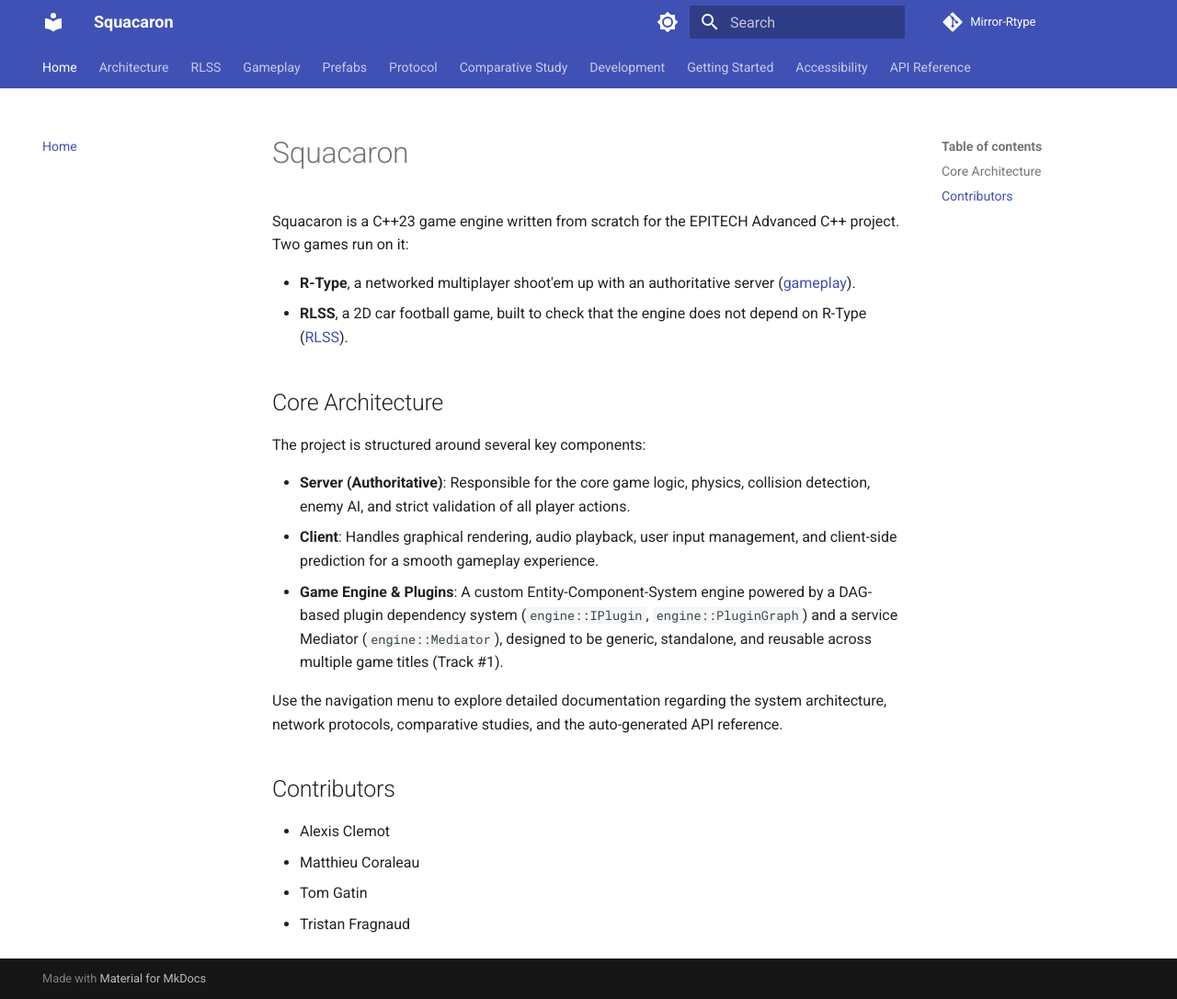
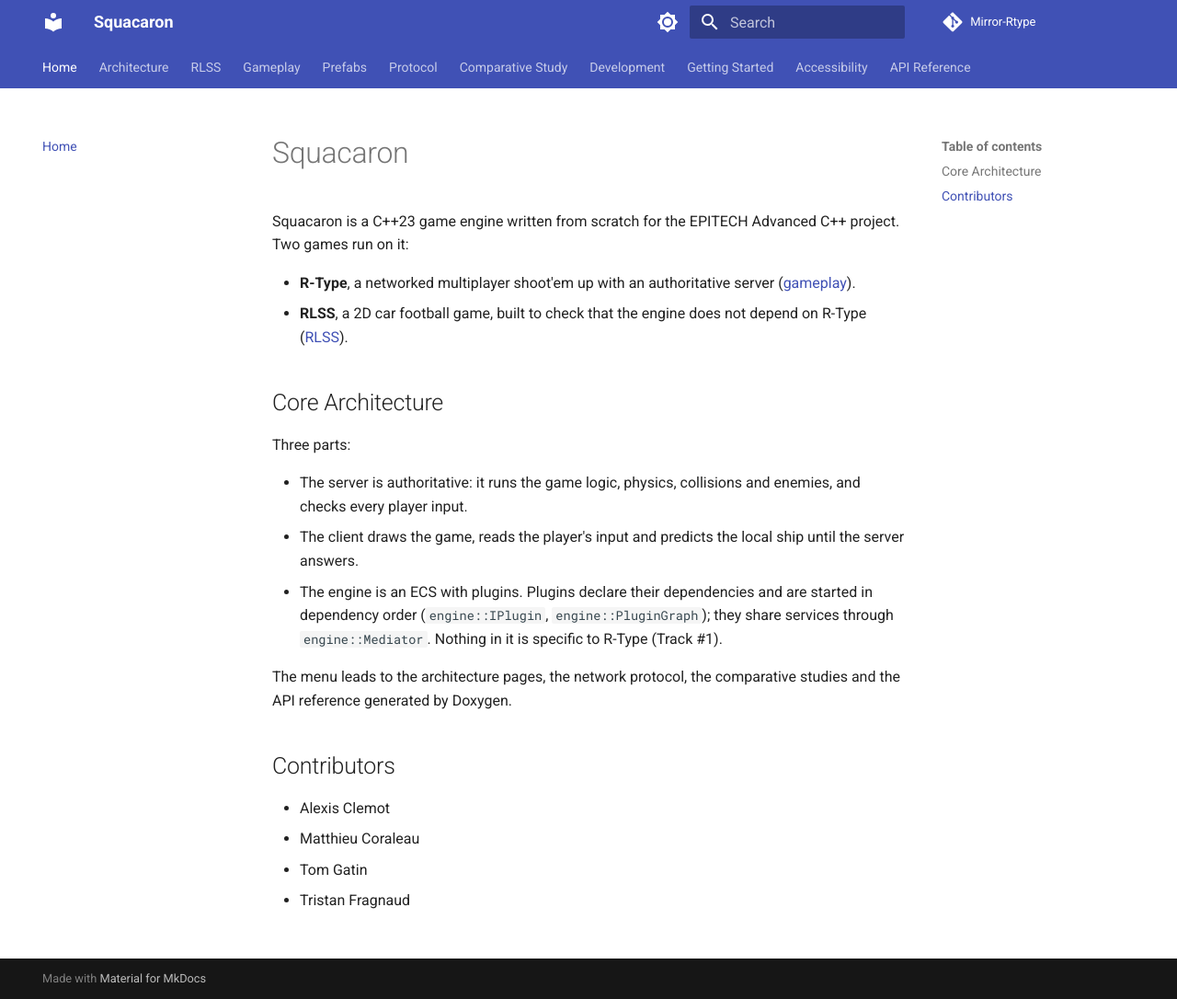
Before and after one commit to Matt4401/Mirror-Rtype, an MkDocs documentation site: the page built from docs/index.md, in a window 1280 px wide and 1086 px high. Shown: the whole window at 92% size. Built offline with MkDocs 1.6.1 and Material for MkDocs 9.7.7, drawn with Linux system fonts in a browser that asks for light colours; comment, search, counter and statistics services are not loaded.

Commit message:
docs: rewrite the README and docs intros in plain language
Drop the marketing wording and bold labels, fix the protocol summary (TCP for the
lobby, UDP in game, Protobuf payloads) and name RLSS as the second engine game.

```diff
--- a/docs/index.md
+++ b/docs/index.md
@@ -7,13 +7,17 @@ Squacaron is a C++23 game engine written from scratch for the EPITECH Advanced C
 
 ## Core Architecture
 
-The project is structured around several key components:
+Three parts:
 
-- **Server (Authoritative)**: Responsible for the core game logic, physics, collision detection, enemy AI, and strict validation of all player actions.
-- **Client**: Handles graphical rendering, audio playback, user input management, and client-side prediction for a smooth gameplay experience.
-- **Game Engine & Plugins**: A custom Entity-Component-System engine powered by a DAG-based plugin dependency system (`engine::IPlugin`, `engine::PluginGraph`) and a service Mediator (`engine::Mediator`), designed to be generic, standalone, and reusable across multiple game titles (Track #1).
+- The server is authoritative: it runs the game logic, physics, collisions and enemies, and checks every player
+  input.
+- The client draws the game, reads the player's input and predicts the local ship until the server
+  answers.
+- The engine is an ECS with plugins. Plugins declare their dependencies and are started in dependency order
+  (`engine::IPlugin`, `engine::PluginGraph`); they share services through `engine::Mediator`. Nothing in it is
+  specific to R-Type (Track #1).
 
-Use the navigation menu to explore detailed documentation regarding the system architecture, network protocols, comparative studies, and the auto-generated API reference.
+The menu leads to the architecture pages, the network protocol, the comparative studies and the API reference generated by Doxygen.
 
 ## Contributors
 
```
Also changed, not shown: README.md (+21 -24 lines), docs/architecture/engine.md (+2 -2 lines), docs/getting-started/index.md (+3 -4 lines), docs/getting-started/scripting-guide.md (+3 -2 lines).
